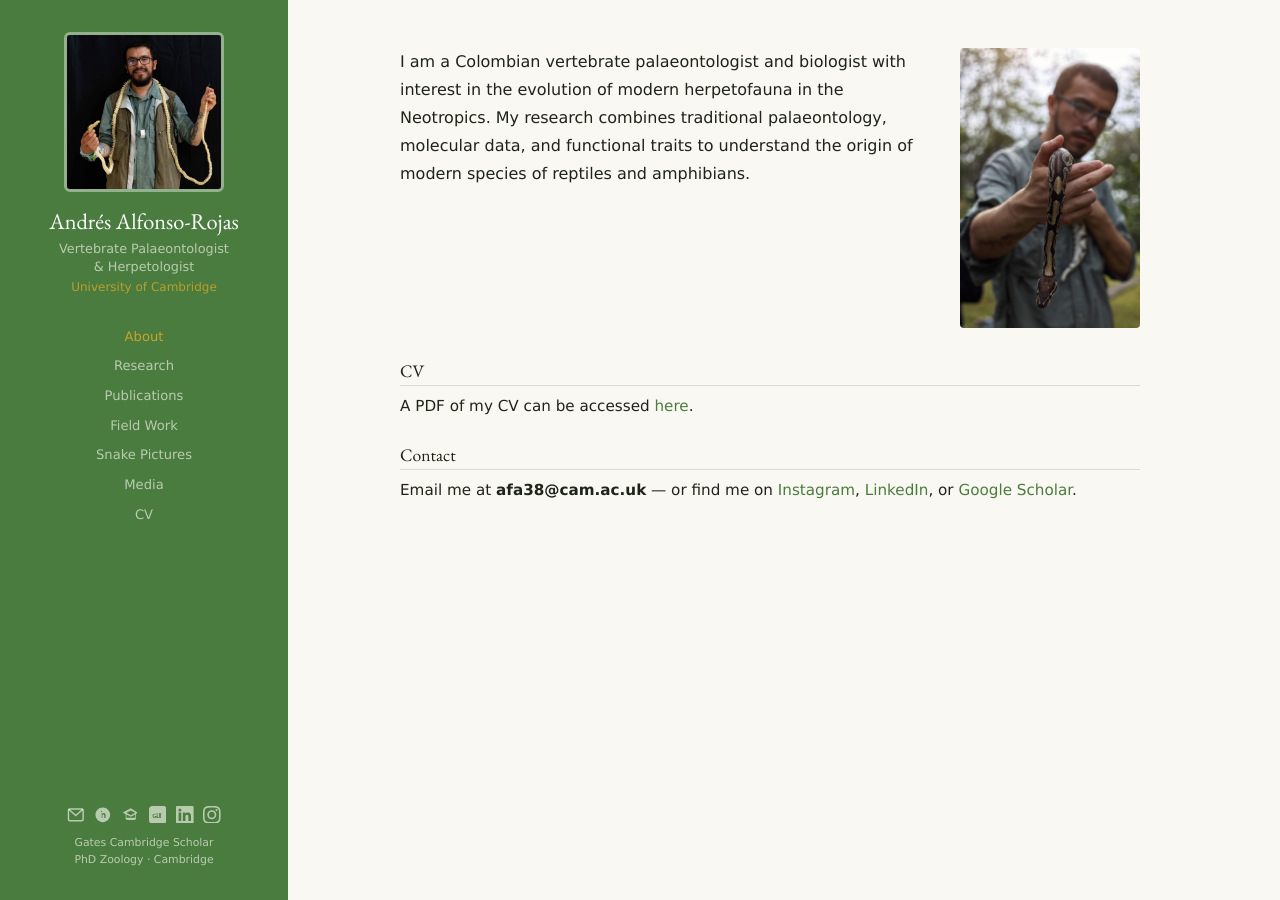
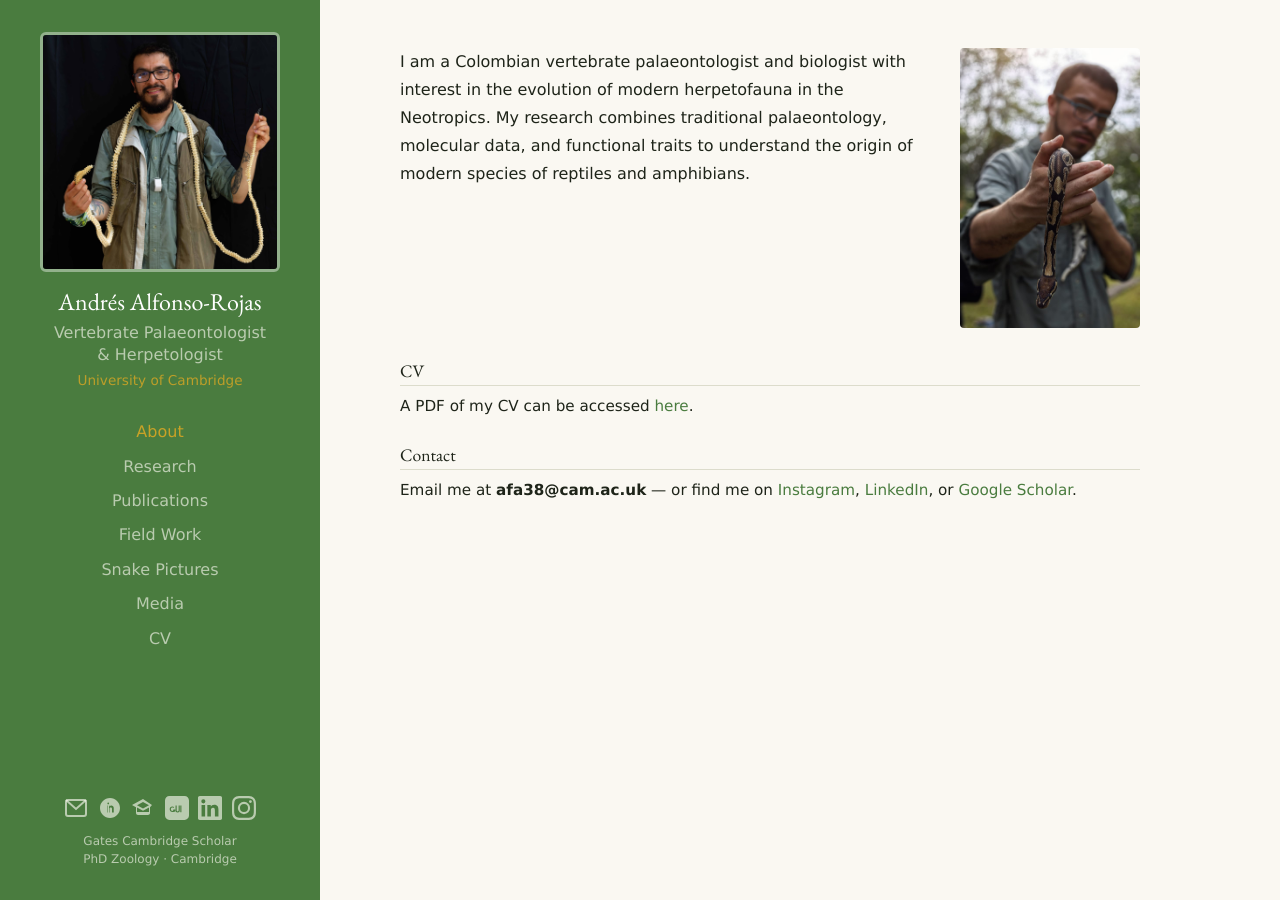
Before and after one commit to palaeophidia/palaeophidia.github.io, a Jekyll site: the page built from index.md, in a window 1280 px wide. Built offline with Jekyll 4.4.1, drawn with Linux system fonts in a browser that asks for light colours.

Commit message:
Change main outline

```diff
--- a/public/css/main.css
+++ b/public/css/main.css
@@ -77,7 +77,7 @@ h1, h2, h3, h4 {
 .sidebar {
   position: fixed;
   top: 0; left: 0; bottom: 0;
-  width: 18rem;
+  width: 20rem;
   background: var(--bg-sidebar);
   color: var(--fg-sidebar);
   overflow-y: auto;
@@ -105,8 +105,8 @@ h1, h2, h3, h4 {
   margin-bottom: 1rem;
 }
 .sidebar-photo {
-  width: 10rem;
-  height: 10rem;
+  width: 15rem;
+  height: 15rem;
   border-radius: 6px;
   object-fit: cover;
   border: 3px solid rgba(255,255,255,0.4);
@@ -115,7 +115,7 @@ h1, h2, h3, h4 {
 
 .sidebar-about h1 {
   font-family: var(--font-display);
-  font-size: 1.4rem;
+  font-size: 1.5rem;
   font-weight: 400;
   color: #fff;
   margin: 0 0 0.3rem;
@@ -125,13 +125,13 @@ h1, h2, h3, h4 {
 .sidebar-about h1 a:hover { color: var(--yellow); }
 
 .sidebar-about .lead {
-  font-size: 0.8rem;
+  font-size: 1.0rem;
   color: var(--fg-sidebar-muted);
   margin: 0 0 0.15rem;
   line-height: 1.4;
 }
 .sidebar-about .affil {
-  font-size: 0.75rem;
+  font-size: 0.85rem;
   color: var(--yellow);
   margin: 0;
   opacity: 0.9;
@@ -146,7 +146,7 @@ h1, h2, h3, h4 {
 .sidebar-nav-item {
   display: block;
   padding: 0.25rem 0;
-  font-size: 0.82rem;
+  font-size: 1.0rem;
   color: var(--fg-sidebar-muted);
   text-decoration: none;
   transition: color 0.15s;
@@ -172,10 +172,10 @@ h1, h2, h3, h4 {
   transition: color 0.15s;
 }
 .sidebar-icons a:hover { color: var(--yellow); }
-.sidebar-icons svg { width: 1.1rem; height: 1.1rem; }
+.sidebar-icons svg { width: 1.5rem; height: 1.5rem; }
 
 .sidebar-footer {
-  font-size: 0.68rem;
+  font-size: 0.75rem;
   color: var(--fg-sidebar-muted);
   margin: 0.75rem 0 0;
   line-height: 1.5;
@@ -199,11 +199,13 @@ h1, h2, h3, h4 {
   align-items: flex-start;
 }
 .about-photo {
-  flex: 0 0 240px;
-  width: 240px;
+  flex: 0 0 220px;
+  width: 220px;
   border-radius: 4px;
   object-fit: cover;
   border: 1px solid var(--border);
+  position: sticky;
+  top: 2rem;
 }
 .about-text { flex: 1; min-width: 0; }
 .about-intro {
@@ -276,9 +278,9 @@ h1, h2, h3, h4 {
 .pub-item:hover .pub-thumb { opacity: 1; }
 
 .pub-thumb {
-  flex: 0 0 100px;
-  width: 100px;
-  height: 100px;
+  flex: 0 0 80px;
+  width: 80px;
+  height: 80px;
   object-fit: cover;
   border-radius: 3px;
   border: 1px solid var(--border);
@@ -287,9 +289,9 @@ h1, h2, h3, h4 {
   transition: opacity 0.2s;
 }
 .pub-thumb-placeholder {
-  flex: 0 0 100px;
-  width: 100px;
-  height: 100px;
+  flex: 0 0 80px;
+  width: 80px;
+  height: 80px;
   border-radius: 3px;
   border: 1px solid var(--border);
   background: var(--card-bg);
```
